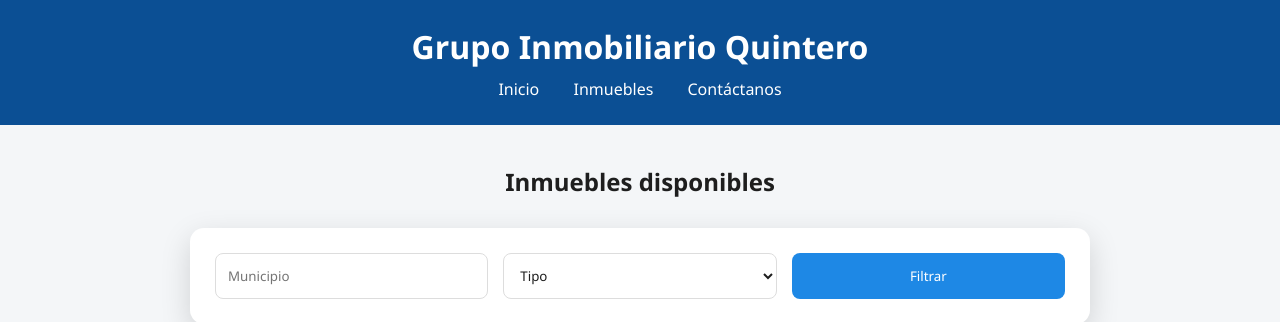
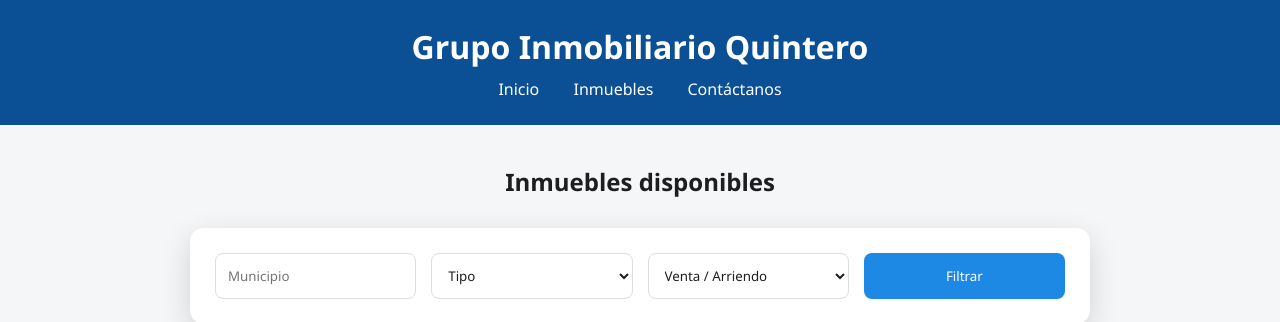
Before and after one commit to camilov04/grupo-inmobiliario-quintero, a Flask app: page /inmuebles in a window 1280 px wide. Shown: the top 322 px of the page. Run offline with Flask 3, Linux system fonts and the light colour scheme.

Commit message:
Se agrega filtro por tipo arriendo/venta
Se agrega filtro a inicio y a inmuebles

```diff
--- a/grupo_inmobiliario_quintero/app.py
+++ b/grupo_inmobiliario_quintero/app.py
@@ -68,6 +68,9 @@ def mostrar_inmuebles():
 
     if tipo:
         query = query.filter_by(tipo=tipo)
+
+    if tipo_negocio:
+        query = query.filter(Inmueble.tipo_negocio == tipo_negocio)
 
     if municipio:
         query = query.filter(Inmueble.municipio.ilike(f"%{municipio}%"))
--- a/grupo_inmobiliario_quintero/templates/index.html
+++ b/grupo_inmobiliario_quintero/templates/index.html
@@ -26,6 +26,11 @@
             <option>Oficina</option>
             <option>Lote</option>
         </select>
+            <select name="tipo_negocio">
+            <option value="">Venta / Arriendo</option>
+            <option value="Venta">Venta</option>
+            <option value="Arriendo">Arriendo</option>
+        </select>
         <input type="number" name="valor_max" placeholder="Precio máximo">
         <button>Buscar</button>
     </form>
--- a/grupo_inmobiliario_quintero/templates/inmuebles.html
+++ b/grupo_inmobiliario_quintero/templates/inmuebles.html
@@ -12,6 +12,11 @@
             <option>Apartamento</option>
             <option>Oficina</option>
             <option>Lote</option>
+        </select>
+        <select name="tipo_negocio">
+            <option value="">Venta / Arriendo</option>
+            <option value="Venta" {% if request.args.get('tipo_negocio') == 'Venta' %}selected{% endif %}>Venta</option>
+            <option value="Arriendo" {% if request.args.get('tipo_negocio') == 'Arriendo' %}selected{% endif %}>Arriendo</option>
         </select>
         <button>Filtrar</button>
     </form>
```
